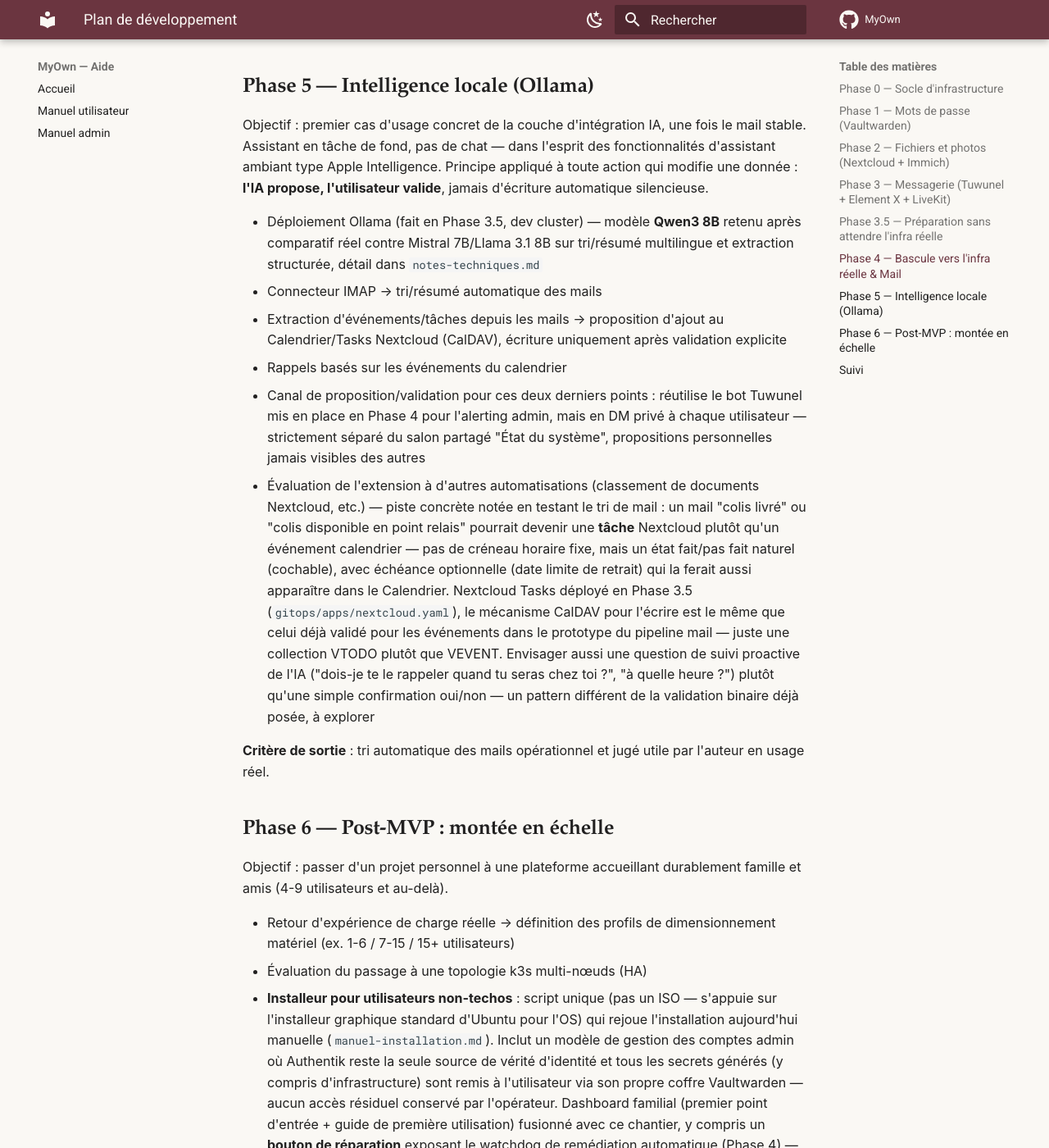
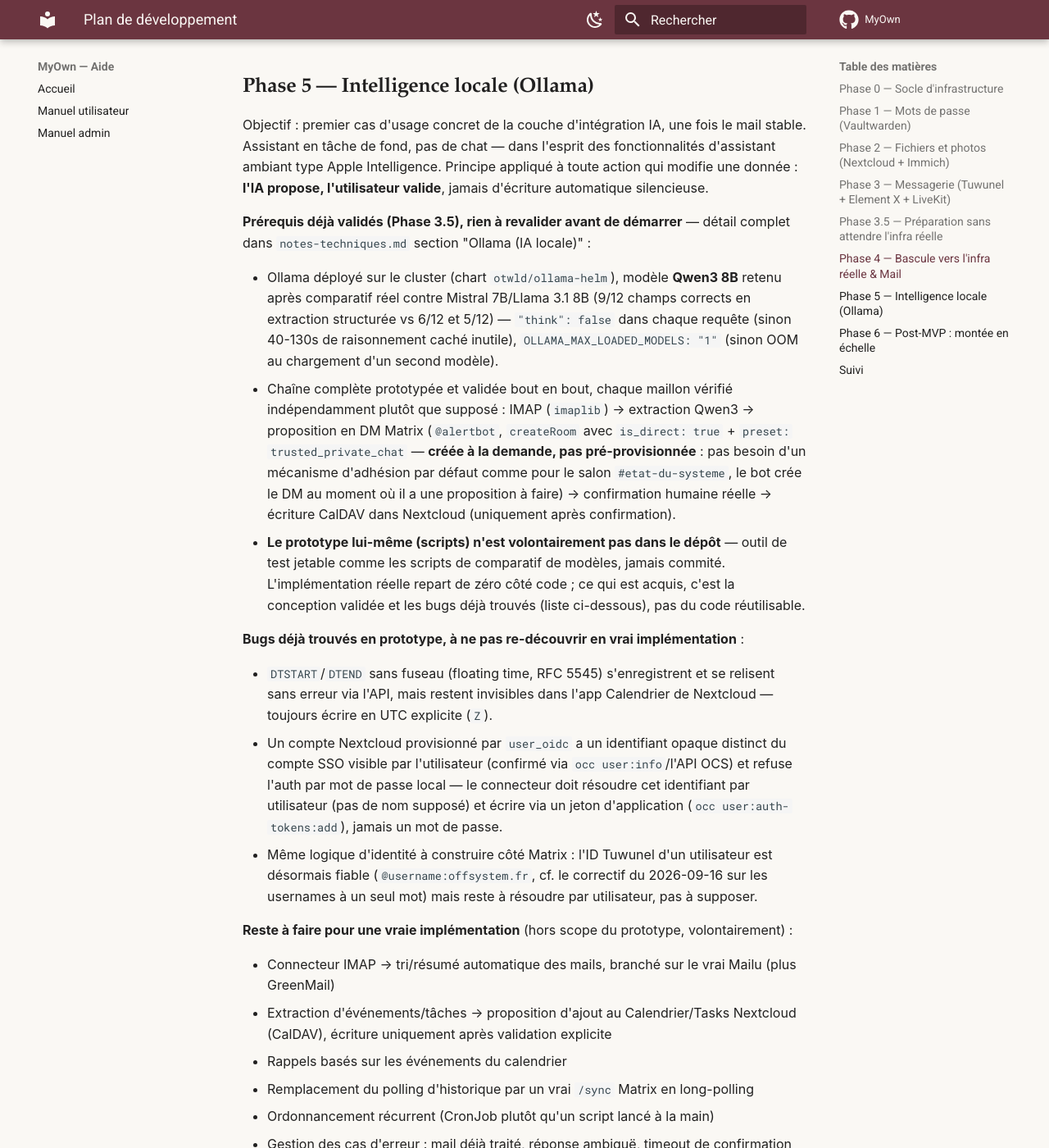
Before and after one commit to Pavliin/MyOwn, an MkDocs documentation site: the page built from docs/roadmap.md, in a window 1280 px wide and 1400 px high, scrolled down 5741 px. Shown: the whole window at 82% size. Built offline with MkDocs 1.6.1 and Material for MkDocs 9.7.7, drawn with Linux system fonts in a browser that asks for light colours; comment, search, counter and statistics services are not loaded; some of the changed text lies outside the part shown.

Commit message:
docs(roadmap): flesh out Phase 5 kickoff prerequisites and remaining work
Consolidates what's already validated from the Phase 3.5 prototype
(Ollama/Qwen3 config, the full mail->extraction->DM->CalDAV chain,
gotchas already hit) against what a real implementation still needs,
so a future session can start Phase 5 directly from this list instead
of re-deriving it from notes-techniques.md's narrative account.

```diff
--- a/docs/roadmap.md
+++ b/docs/roadmap.md
@@ -100,11 +100,28 @@
 
 Objectif : premier cas d'usage concret de la couche d'intégration IA, une fois le mail stable. Assistant en tâche de fond, pas de chat — dans l'esprit des fonctionnalités d'assistant ambiant type Apple Intelligence. Principe appliqué à toute action qui modifie une donnée : **l'IA propose, l'utilisateur valide**, jamais d'écriture automatique silencieuse.
 
-- Déploiement Ollama (fait en Phase 3.5, dev cluster) — modèle **Qwen3 8B** retenu après comparatif réel contre Mistral 7B/Llama 3.1 8B sur tri/résumé multilingue et extraction structurée, détail dans `notes-techniques.md`
-- Connecteur IMAP → tri/résumé automatique des mails
-- Extraction d'événements/tâches depuis les mails → proposition d'ajout au Calendrier/Tasks Nextcloud (CalDAV), écriture uniquement après validation explicite
+**Prérequis déjà validés (Phase 3.5), rien à revalider avant de démarrer** — détail complet dans `notes-techniques.md` section "Ollama (IA locale)" :
+
+- Ollama déployé sur le cluster (chart `otwld/ollama-helm`), modèle **Qwen3 8B** retenu après comparatif réel contre Mistral 7B/Llama 3.1 8B (9/12 champs corrects en extraction structurée vs 6/12 et 5/12) — `"think": false` dans chaque requête (sinon 40-130s de raisonnement caché inutile), `OLLAMA_MAX_LOADED_MODELS: "1"` (sinon OOM au chargement d'un second modèle).
+- Chaîne complète prototypée et validée bout en bout, chaque maillon vérifié indépendamment plutôt que supposé : IMAP (`imaplib`) → extraction Qwen3 → proposition en DM Matrix (`@alertbot`, `createRoom` avec `is_direct: true` + `preset: trusted_private_chat` — **créée à la demande, pas pré-provisionnée** : pas besoin d'un mécanisme d'adhésion par défaut comme pour le salon `#etat-du-systeme`, le bot crée le DM au moment où il a une proposition à faire) → confirmation humaine réelle → écriture CalDAV dans Nextcloud (uniquement après confirmation).
+- **Le prototype lui-même (scripts) n'est volontairement pas dans le dépôt** — outil de test jetable comme les scripts de comparatif de modèles, jamais commité. L'implémentation réelle repart de zéro côté code ; ce qui est acquis, c'est la conception validée et les bugs déjà trouvés (liste ci-dessous), pas du code réutilisable.
+
+**Bugs déjà trouvés en prototype, à ne pas re-découvrir en vrai implémentation** :
+
+- `DTSTART`/`DTEND` sans fuseau (floating time, RFC 5545) s'enregistrent et se relisent sans erreur via l'API, mais restent invisibles dans l'app Calendrier de Nextcloud — toujours écrire en UTC explicite (`Z`).
+- Un compte Nextcloud provisionné par `user_oidc` a un identifiant opaque distinct du compte SSO visible par l'utilisateur (confirmé via `occ user:info`/l'API OCS) et refuse l'auth par mot de passe local — le connecteur doit résoudre cet identifiant par utilisateur (pas de nom supposé) et écrire via un jeton d'application (`occ user:auth-tokens:add`), jamais un mot de passe.
+- Même logique d'identité à construire côté Matrix : l'ID Tuwunel d'un utilisateur est désormais fiable (`@username:offsystem.fr`, cf. le correctif du 2026-09-16 sur les usernames à un seul mot) mais reste à résoudre par utilisateur, pas à supposer.
+
+**Reste à faire pour une vraie implémentation** (hors scope du prototype, volontairement) :
+
+- Connecteur IMAP → tri/résumé automatique des mails, branché sur le vrai Mailu (plus GreenMail)
+- Extraction d'événements/tâches → proposition d'ajout au Calendrier/Tasks Nextcloud (CalDAV), écriture uniquement après validation explicite
 - Rappels basés sur les événements du calendrier
-- Canal de proposition/validation pour ces deux derniers points : réutilise le bot Tuwunel mis en place en Phase 4 pour l'alerting admin, mais en DM privé à chaque utilisateur — strictement séparé du salon partagé "État du système", propositions personnelles jamais visibles des autres
+- Remplacement du polling d'historique par un vrai `/sync` Matrix en long-polling
+- Ordonnancement récurrent (CronJob plutôt qu'un script lancé à la main)
+- Gestion des cas d'erreur : mail déjà traité, réponse ambiguë, timeout de confirmation
+- Un vrai annuaire utilisateur→identifiants (Matrix, compte Nextcloud, boîte mail) — à construire une fois, probablement via l'API Authentik (source de vérité identité unique du projet) plutôt qu'à improviser par utilisateur au fil de l'eau
+- Canal de proposition/validation : réutilise le bot Tuwunel de Phase 4 (alerting admin), mais en DM privé à chaque utilisateur — strictement séparé du salon partagé "État du système", propositions personnelles jamais visibles des autres (déjà le comportement du prototype, rien à changer)
 - Évaluation de l'extension à d'autres automatisations (classement de documents Nextcloud, etc.) — piste concrète notée en testant le tri de mail : un mail "colis livré" ou "colis disponible en point relais" pourrait devenir une **tâche** Nextcloud plutôt qu'un événement calendrier — pas de créneau horaire fixe, mais un état fait/pas fait naturel (cochable), avec échéance optionnelle (date limite de retrait) qui la ferait aussi apparaître dans le Calendrier. Nextcloud Tasks déployé en Phase 3.5 (`gitops/apps/nextcloud.yaml`), le mécanisme CalDAV pour l'écrire est le même que celui déjà validé pour les événements dans le prototype du pipeline mail — juste une collection VTODO plutôt que VEVENT. Envisager aussi une question de suivi proactive de l'IA ("dois-je te le rappeler quand tu seras chez toi ?", "à quelle heure ?") plutôt qu'une simple confirmation oui/non — un pattern différent de la validation binaire déjà posée, à explorer
 
 **Critère de sortie** : tri automatique des mails opérationnel et jugé utile par l'auteur en usage réel.
```
